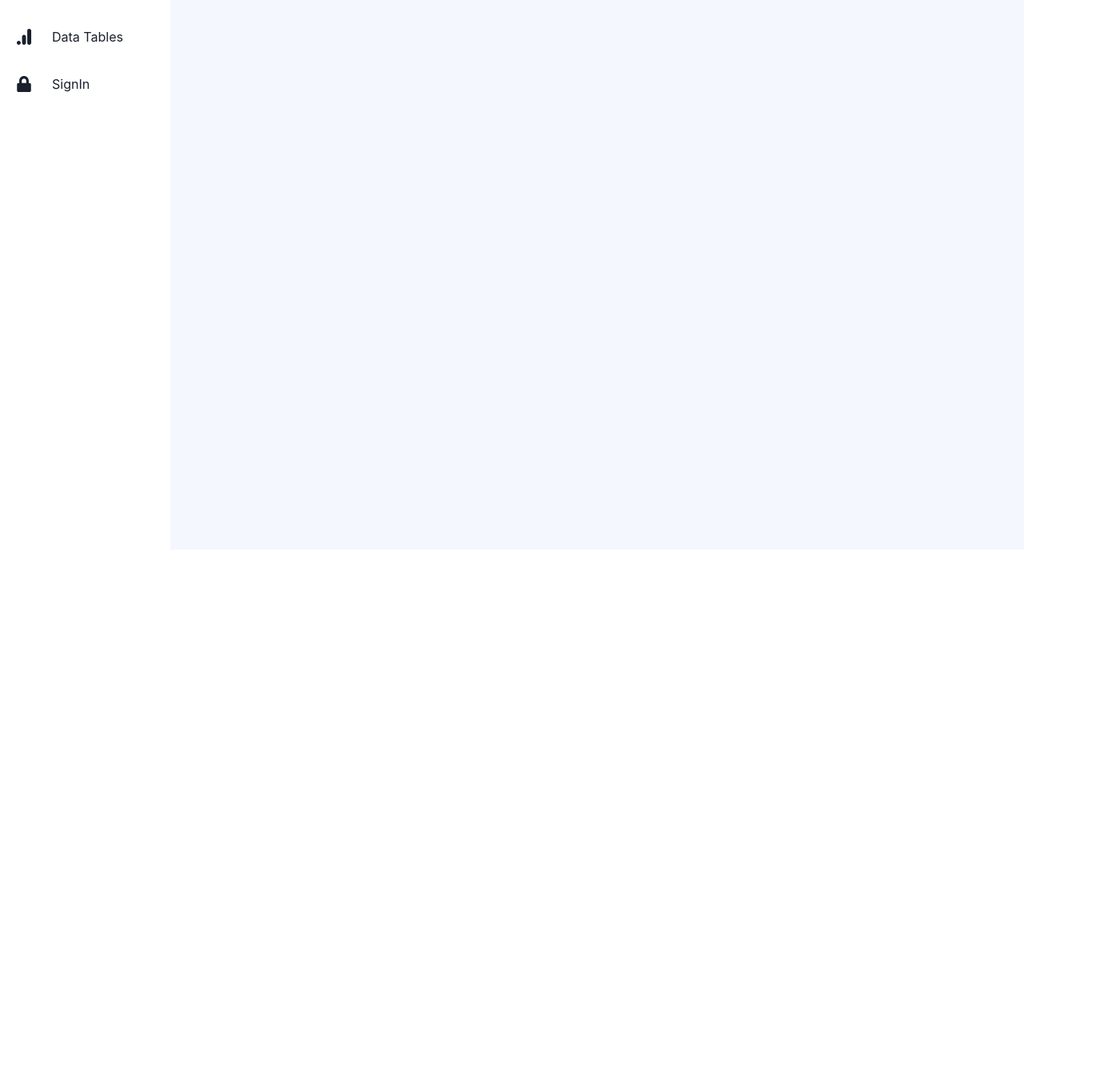
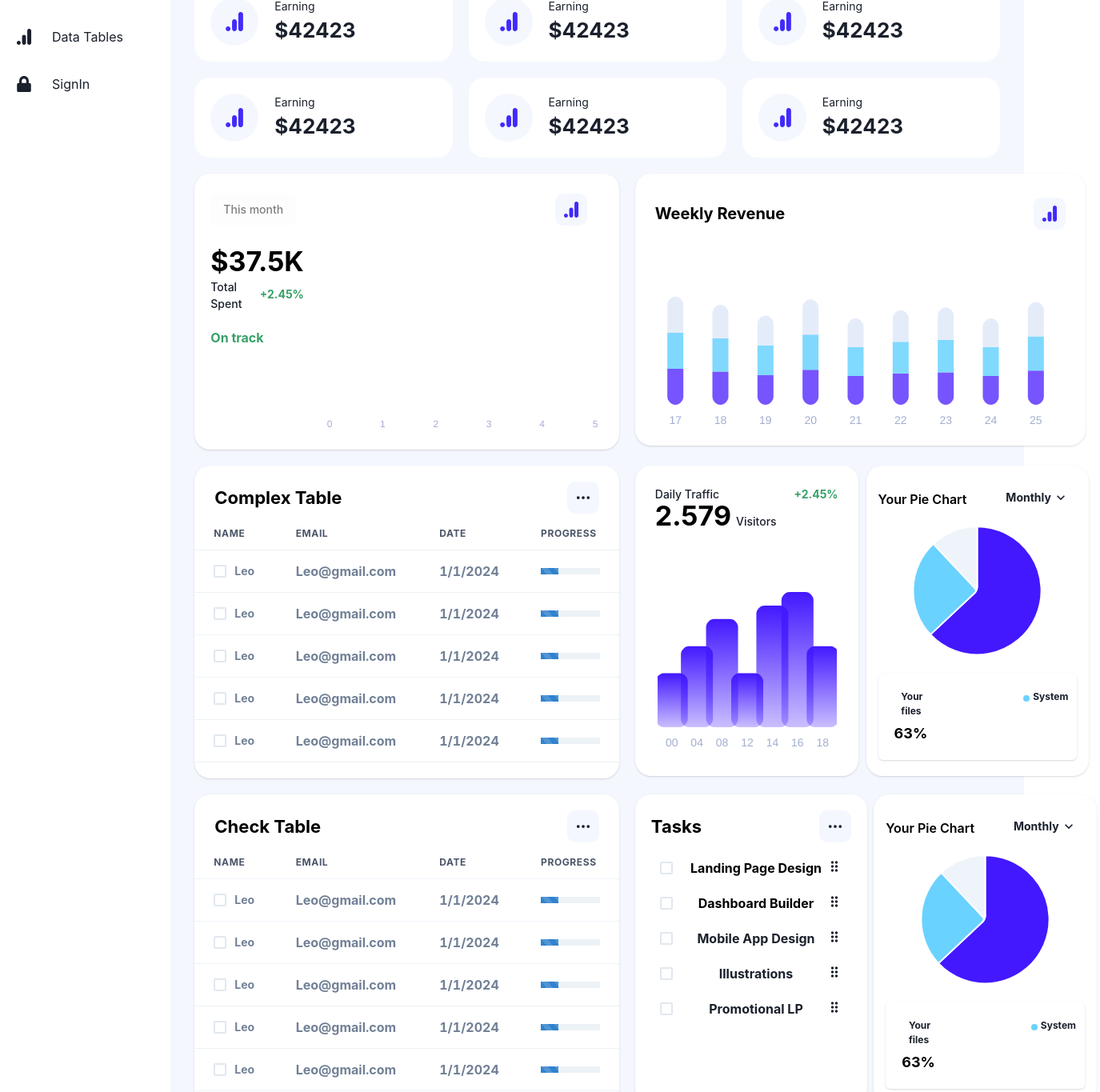
Before and after one commit to webhubmm/clinic-ui, a Next.js app: page /dashboard in a window 1280 px wide. Shown: the part 113-1478 px from the top of the page at 80% size, 1375 px wide, since content can reach past the window. Before the commit the page ends 800 px from the top, so only its background shows below. Built offline with nearby package versions, Linux system fonts and the light colour scheme.

Commit message:
startrepsonive

```diff
--- a/app/dashboard/layout.tsx
+++ b/app/dashboard/layout.tsx
@@ -20,7 +20,7 @@ export default function DashboardLayout({
     <main className=" bg-[#ffff]">
       <Grid templateColumns="repeat(6,1fr)">
         <GridItem
-          colSpan={{ base: 6, lg: 2, xl: 1 }}
+          colSpan={{ base: 6, xl: 1 }}
           bg="#ffffff"
           as="aside"
           minHeight={{ lg: "100vh" }}
@@ -28,7 +28,7 @@ export default function DashboardLayout({
         >
           <SideBar />
         </GridItem>
-        <GridItem bg="#f4f7fe" colSpan={5}  px='20px'>
+        <GridItem bg="#f4f7fe" colSpan={{base:6,lg:2,xl:5}}  px={{base:'20px',lg:'20px'}}>
           <AdminNavbar />
 
           {children}
--- a/app/dashboard/page.tsx
+++ b/app/dashboard/page.tsx
@@ -7,7 +7,7 @@ export default function Dashboard() {
 
 
         <Box mt="90px"  >
-         {/* <HomeDashboard /> */}
+         <HomeDashboard />a
         </Box>
 
   );
--- a/app/dashboard/table/page.tsx
+++ b/app/dashboard/table/page.tsx
@@ -5,11 +5,11 @@ import { BsThreeDots } from "react-icons/bs";
 
 export default function Tables() {
   return (
-    <Grid mt='90px' px='7px' templateColumns="repeat(2, 1fr)" gap={5}>
+    <Grid mt='90px' px='7px' templateColumns={{ base: 'repeat(1, 1fr)', md: 'repeat(2, 1fr)'}} gap={5}>
 
     {/* <Flex  alignItems='center' gap={10} > */}
   <GridItem>
-         <Card flexDirection='column' w='100%' x='10px' overflowX={{ sm: 'scroll', lg: 'hidden' }}  zIndex='10' bg='#fff'>
+         <Card flexDirection='column' w={{md:'100%'}} x='10px' overflowX={{ sm: 'scroll', lg: 'hidden' }}  zIndex='10' bg='#fff'>
        <Flex p='25px' mb="8px" justifyContent='space-between' align='center'>
 				<Text  fontSize='22px' mb="4px" fontWeight='700' lineHeight='100%'>
 					Complex Table
--- a/components/admin/AdminNav.tsx
+++ b/components/admin/AdminNav.tsx
@@ -20,18 +20,18 @@ export default function AdminNav() {
   return (
     <Flex
 
-      // justifyContent="space-between"
-      alignItems="center"
+      justifyContent={{base:'flex-start',md:"space-between"}}
+      alignItems={{base:'flex-start',md:"center"}}
       position="fixed"
       backgroundColor={`rgba(244, 247, 254, 0.1),rgba(11,20,55,0.5)`}
       backdropFilter="saturate(180%) blur(5px)"
-      w="80%"
-      px="5px"
+      w={{base:"max-content",md:'100%',xl:'80%'}}
+      px={{base:"20px",md:'30px',xl:'5px'}}
       py="5px"
       borderRadius="10px"
       zIndex='50'
     >
-      <Box>
+      <Box  display={{ base: 'none', md: 'block' }}>
         <Breadcrumb>
           <BreadcrumbItem>
             <BreadcrumbLink href="#">Main</BreadcrumbLink>
@@ -46,8 +46,8 @@ export default function AdminNav() {
           Main Dashboard
         </Text>
       </Box>
-      <Spacer />
-      <Flex bg="#fff"  alignItems='center' gap={3} p='10px' borderRadius='80px'    justifyContent='space-between' >
+      {/* <Spacer /> */}
+      <Flex bg="#fff"  alignItems='center' gap={3} p='10px' w={{base:'100%',md:'auto'}} borderRadius='80px'    justifyContent='space-between' >
 
 <InputGroup >
   <InputLeftElement
--- a/components/admin/HomeDashboard.tsx
+++ b/components/admin/HomeDashboard.tsx
@@ -14,8 +14,8 @@ import { MdOutlineDragIndicator } from "react-icons/md"
 import MiniCalendar from "./calender/MiniCalender";
 export default function HomeDashboard() {
   return (
-   <Box px='10px'>
-			<Grid templateColumns="repeat(3, 1fr)" gap={5} >
+   <Box px={{base:"20px",lg:'20px',xl:'10px'}}>
+			<Grid templateColumns={{ base: 'repeat(1, 1fr)', md: 'repeat(2, 1fr)', xl: 'repeat(3, 1fr)' }} gap={{base:4,xl:5}} >
 		<GridItem>
 		<AnalysticsBox />
 		</GridItem>
@@ -36,12 +36,14 @@ export default function HomeDashboard() {
 		</GridItem>
 	</Grid>
 
-		<Grid templateAreas={`"first second"
-                  "third fourth"
-                  "five six"`} gap='5' my='20px'>
+		<Grid templateAreas={{
+        base: `"first" "second" "third" "fourth" "five" "six"`,
+        xl: `"first second" "third fourth" "five six"`,
+      }}
+      templateColumns={{ base: '1fr',md:'1fr', xl: '1fr 1fr' }} my='20px' gap={{base:4,xl:5}}>
 
 		   <GridItem  area={'first'}>
-           <Card justifyContent='center' alignItems='center' flexDirection='column' w='100%' mb='0px' p='20px'  borderRadius='20px'>
+           <Card justifyContent='center' alignItems='center' flexDirection='column' w={{base:'max-content',md:'100%'}} mb='0px' p='20px'  borderRadius='20px'>
 			<Flex align='center' justify='space-between' w='100%' pe='20px' pt='5px'>
 				<Button bg="#fdfdfd" fontSize='sm' fontWeight='500' color='gray' borderRadius='7px'>
 					{/* <Icon as={MdOutlineCalendarToday} color={textColorSecondary} me='4px' /> */}
@@ -82,7 +84,7 @@ export default function HomeDashboard() {
 		</Card>
   </GridItem>
    <GridItem  area={'second'}>
-    <Card alignItems='center' flexDirection='column'    mb='0px' p='10px'  borderRadius='20px' w='97%'>
+    <Card alignItems='center' flexDirection='column'    mb='0px' p='10px'  borderRadius='20px' w={{base:'max-content',md:'100%',xl:'97%'}}>
 			<Flex align='center' w='100%' px='15px' py='20px'>
 				<Text me='auto' color='#000' fontSize='xl' fontWeight='700' lineHeight='100%'>
 					Weekly Revenue
@@ -99,7 +101,7 @@ export default function HomeDashboard() {
   </GridItem>
 
   <GridItem area={'third'}>
-             <Card flexDirection='column' w='100%' x='10px' overflowX={{ sm: 'scroll', lg: 'hidden' }}  borderRadius='20px' py='20px'>
+             <Card flexDirection='column' w={{base:'62%',md:'100%',xl:'100%'}} x='10px' overflowX={{ base: 'scroll', lg: 'hidden' }}  borderRadius='20px' py='20px'>
 		<Flex px='25px' mb="5px" justifyContent='space-between' align='center'>
 				<Text color='#000' fontSize='22px' fontWeight='700' lineHeight='100%'>
 					Complex Table
@@ -117,8 +119,8 @@ export default function HomeDashboard() {
   </GridItem>
 
 <GridItem area={'fourth'}>
-  <HStack spacing='10px' align='stretch'>
-  <Card alignItems='center' flexDirection='column' w='48%' py='20px' px='15px' borderRadius='20px'>
+  <HStack spacing={{base:'15px',md:'12px',xl:'10px'}} align='stretch' flexDirection={{base:'column',md:'row'}}>
+  <Card alignItems='center' flexDirection='column' w={{base:'62%',xl:'48%'}} py='20px' px='15px' borderRadius='20px'>
 			<Flex justify='space-between' align='start' px='10px' pt='5px' w='100%'>
 				<Flex flexDirection='column' align='start' >
 					<Flex w='100%'>
@@ -147,7 +149,7 @@ export default function HomeDashboard() {
 			</Box>
  </Card>
 
-        <Card py='20px' px='15px' alignItems='center' flexDirection='column' w='48%' borderRadius='20px'>
+        <Card py='20px' px='15px' alignItems='center' flexDirection='column' w={{base:'62%',xl:'48%'}} borderRadius='20px'>
 			<Flex
 				px={{ base: '0px', '2xl': '10px' }}
 				justifyContent='space-between'
@@ -202,7 +204,7 @@ export default function HomeDashboard() {
 	</GridItem>
 
 	<GridItem area={'five'}>
-             <Card flexDirection='column' w='100%' x='10px' overflowX={{ sm: 'scroll', lg: 'hidden' }}  borderRadius='20px' py='20px'>
+             <Card flexDirection='column' w={{base:'62%',md:'100%',xl:'100%'}} x='10px' overflowX={{ base: 'scroll', lg: 'hidden' }}  borderRadius='20px' py='20px'>
 		<Flex px='25px' mb="5px" justifyContent='space-between' align='center'>
 				<Text color='#000' fontSize='22px' fontWeight='700' lineHeight='100%'>
 					Check Table
@@ -223,8 +225,8 @@ export default function HomeDashboard() {
   </GridItem>
 
 <GridItem area={'six'}>
-	<HStack align='stretch'>
-		<Card p='20px' alignItems='center' flexDirection='column' w='50%' borderRadius='20px'>
+	<HStack align='stretch' flexDirection={{base:'column',md:'row'}}>
+		<Card p='20px' alignItems='center' flexDirection='column' w={{base:'62%',md:'50%'}} borderRadius='20px'>
 		<Flex w='100%'  mb="20px" justifyContent='space-between' align='center'>
 
 				<Text color='#000' fontSize='22px' fontWeight='700' lineHeight='100%'>
@@ -236,7 +238,7 @@ export default function HomeDashboard() {
 
 
 		</Flex>
-			<Box px='11px' w='100%'>
+			<Box px='11px' w='100%' >
 				<Flex w='100%' justify='space-between' mb='20px'>
 					<Checkbox me='16px' colorScheme='brandScheme' />
 					<Text fontWeight='bold' color="#000" fontSize='md' textAlign='start'>
@@ -282,8 +284,8 @@ export default function HomeDashboard() {
 
 
 		  {/* <MiniCalendar /> */}
-   <Card py='20px' px='15px' alignItems='center' flexDirection='column' w='48%' borderRadius='20px'>
-			<Flex
+   <Card py='20px' px='15px' alignItems='center' flexDirection='column' w={{base:'62%',md:'48%'}} borderRadius='20px'>
+	<Flex
 				px={{ base: '0px', '2xl': '10px' }}
 				justifyContent='space-between'
 				alignItems='center'
--- a/components/admin/SideBar.tsx
+++ b/components/admin/SideBar.tsx
@@ -15,11 +15,11 @@ const NavLinks = [
     const isActive = (path) => path === pathname;
 
       return (
-        <Flex pos='fixed' direction='column' height='100%'  pt='20px' borderRadius='30px' alignItems='center' >
+        <Flex pos={{base:'static',xl:"fixed"}} direction={{base:'row','xl':'column'}} height='100%'  pt={{base:"5px" ,xl:'20px'}} borderRadius='30px' alignItems='center' >
           <Flex alignItems='center' flexDirection='column' >
             <Text mb='20px' fontSize='20px' >Clinic Admin</Text>
           </Flex>
-          <Stack direction='column' mt='8px' mb='auto'>
+          <Stack direction={{base:'row',xl:'column'}} mt='8px' mb='auto'>
           <Box ps='20px' pe={{ lg: '16px', '2xl': '16px' }}>
               <List spacing="15px" w='100%' >
                 {
--- a/components/admin/analysticsbox/AnalysticsBox.tsx
+++ b/components/admin/analysticsbox/AnalysticsBox.tsx
@@ -4,7 +4,7 @@ import { Heading,Box, Grid, GridItem,Flex,Spacer ,Circle,HStack,Text} from "@cha
 
 export default function AnalysticsBox() {
   return (
-      <Box height="100px" borderRadius='20px' p='20px' bg='#ffffff'>
+      <Box height={{base:'auto',md:"100px"}} borderRadius='20px' p='20px' bg='#ffffff'>
          <HStack spacing={5}>
           <Circle size='60px' bg='#f4f7fe' color='#422afb'>
     <SiGoogleanalytics  size={24}/>
@@ -14,7 +14,7 @@ export default function AnalysticsBox() {
     <Text  fontSize='14px'>
       Earning
     </Text>
-    <Text fontSize='26px' fontWeight='bold'>
+    <Text fontSize={{base:'19px',md:'26px'}} fontWeight='bold'>
       $42423
 
     </Text>
--- /dev/null
+++ b/components/admin/footer/Footer.tsx
@@ -0,0 +1,14 @@
+import React from 'react';
+import {
+  Flex,
+  Text
+} from "@chakra-ui/react";
+export default function Footer() {
+  return (
+    <Flex>
+        <Text>
+          Footer
+            </Text>
+    </Flex>
+  )
+}
```
